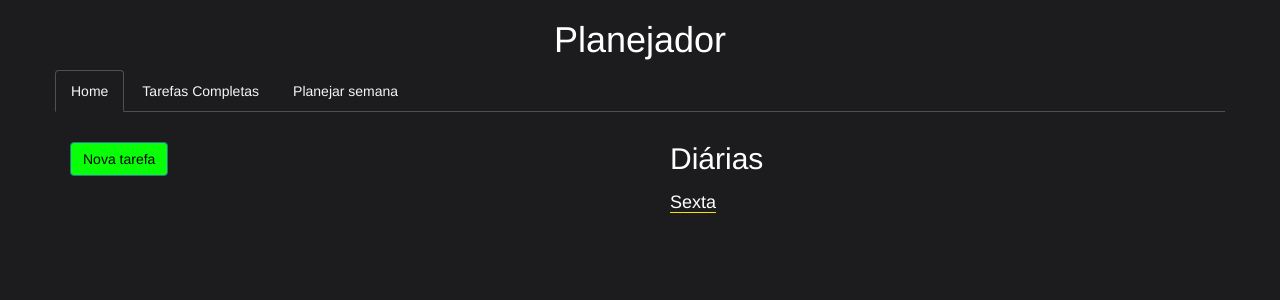
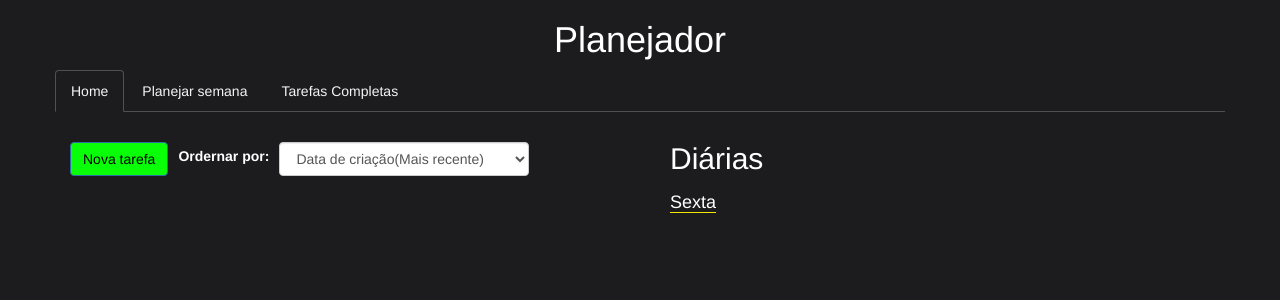
Before and after one commit to maykkk1/todo-list-angular, an Angular app: page /#/home in a window 1280 px wide. Shown: the top 300 px of the page. Built offline with nearby package versions, Linux system fonts and the light colour scheme.

Commit message:
adicionada funcao de ordernar tarefas

```diff
--- a/src/app/header/header.component.html
+++ b/src/app/header/header.component.html
@@ -11,10 +11,10 @@
             <a routerLink="/home" class="nav-link"> Home </a>
         </li>
         <li class="nav-item" routerLinkActive="active">
-            <a routerLink="/tarefas-completas" class="nav-link"> Tarefas Completas </a>
+            <a routerLink="/planner" class="nav-link"> Planejar semana </a>
         </li>
         <li class="nav-item" routerLinkActive="active">
-            <a routerLink="/planner" class="nav-link"> Planejar semana </a>
+            <a routerLink="/tarefas-completas" class="nav-link"> Tarefas Completas </a>
         </li>
     </ul>
 </div>
--- a/src/app/planner.service.ts
+++ b/src/app/planner.service.ts
@@ -30,7 +30,7 @@ export class PlannerService {
     }
 
     addTask(day: string, name: string) {
-        const task = new Tarefa(this.currentIdCounter, name, 'sem')
+        const task = new Tarefa(this.currentIdCounter, name, 5)
         this.currentIdCounter++
         const currentDay = this.getCurrentDay(day)
         currentDay.push(task)
--- a/src/app/shared/Tarefa.model.ts
+++ b/src/app/shared/Tarefa.model.ts
@@ -1,10 +1,10 @@
 export class Tarefa {
     public id: number;
     public name: string;
-    public priority: string;
+    public priority: number;
     public isComplete: boolean = false;
 
-    constructor(id: number, name: string, priority: string) {
+    constructor(id: number, name: string, priority: number) {
         this.id = id;
         this.name = name;
         this.priority = priority;
--- a/src/app/tasks-folder/tasks/new-task/new-task.component.html
+++ b/src/app/tasks-folder/tasks/new-task/new-task.component.html
@@ -12,9 +12,9 @@
                 <small *ngIf="emptyNameError" id="emailHelp" class="form-text text-muted"> Digite o nome da tarefa. </small><br>
                 <label for="tarefaPrioridade"> Prioridade </label>
                 <select #tarefaPrioridade style="padding-right: 10px;" class="form-control" id="tarefaPrioridade">
-                    <option value="baixa"> Baixa </option>
-                    <option value="media"> Média </option>
-                    <option value="alta"> Alta </option>
+                    <option value="0"> Baixa </option>
+                    <option value="1"> Média </option>
+                    <option value="2"> Alta </option>
                   </select>
                   <div style="margin-top: 40px;">
                     <button  mat-raised-button type="button" class="btn btn-success" (click)="onCreateTask()"> Criar nova tarefa </button>
--- a/src/app/tasks-folder/tasks/new-task/new-task.component.ts
+++ b/src/app/tasks-folder/tasks/new-task/new-task.component.ts
@@ -20,7 +20,7 @@ export class NewTaskComponent implements OnInit {
 
   onCreateTask() {
     const name = this.taskName.nativeElement.value
-    const priority = this.taskPrioridade.nativeElement.value
+    const priority = +this.taskPrioridade.nativeElement.value
    if(name.length === 0) return this.emptyNameError = true;
     this.tasksService.addTarefa(name, priority)
     this.emptyNameError = false
--- a/src/app/tasks-folder/tasks/tasks-edit/tasks-edit.component.html
+++ b/src/app/tasks-folder/tasks/tasks-edit/tasks-edit.component.html
@@ -11,10 +11,10 @@
                 <input autocomplete="off" type="text" value="{{ selectedTask.name }}" #tarefaNomeEdit class="form-control" id="tarefaNome">
                 <small *ngIf="emptyNameError" id="emailHelp" class="form-text text-muted"> Digite o nome da tarefa. </small><br>
                 <label for="tarefaPrioridade"> Prioridade </label>
-                <select #tarefaPrioridade value="{{ selectedTask.priority }}" style="padding-right: 10px;" class="form-control" id="tarefaPrioridade">
-                    <option value="baixa"> Baixa </option>
-                    <option value="media"> Média </option>
-                    <option value="alta"> Alta </option>
+                <select #tarefaPrioridade [value]="selectedTask.priority" style="padding-right: 10px;" class="form-control" id="tarefaPrioridade">
+                    <option value=0> Baixa </option>
+                    <option value=1> Média </option>
+                    <option value=2> Alta </option>
                   </select>
                   <div style="margin-top: 40px;">
                     <button  mat-raised-button type="button" class="btn btn-success" (click)="onEditTask()"> Editar tarefa </button>
--- a/src/app/tasks-folder/tasks/tasks-edit/tasks-edit.component.ts
+++ b/src/app/tasks-folder/tasks/tasks-edit/tasks-edit.component.ts
@@ -1,4 +1,5 @@
 import { Component, ElementRef, EventEmitter, Input, OnInit, Output, ViewChild } from '@angular/core';
+import { Subscription } from 'rxjs';
 import { Tarefa } from 'src/app/shared/Tarefa.model';
 import { TasksService } from 'src/app/tasks.service';
 
@@ -16,7 +17,9 @@ export class TasksEditComponent implements OnInit {
 
   constructor(private tasksService: TasksService) { }
 
-  ngOnInit(): void {}
+  ngOnInit(): void {
+
+  }
 
   onEditTask() {
     const newName = this.inputName.nativeElement.value;
--- a/src/app/tasks-folder/tasks/tasks-list-item/tasks-list-item.component.html
+++ b/src/app/tasks-folder/tasks/tasks-list-item/tasks-list-item.component.html
@@ -1,7 +1,7 @@
 <li
 class="list-group-item"
 style="margin-top: 10px;"
-[ngStyle]="{'border-color': tarefaData.priority === 'baixa' ? '#04DAF6' : (tarefaData.priority === 'media' ? '#F3E600' : '#FF003C') }"
+[ngStyle]="{'border-color': tarefaData.priority === 0 ? '#04DAF6' : (tarefaData.priority === 1 ? '#F3E600' : '#FF003C') }"
 >
     <div class="row">
         <div class="col-lg-8">
--- a/src/app/tasks-folder/tasks/tasks-list/tasks-list.component.html
+++ b/src/app/tasks-folder/tasks/tasks-list/tasks-list.component.html
@@ -1,6 +1,22 @@
 <div class="row" style="margin-bottom: 13px;">
-    <div class="col-md-12">
+    <div class="col-md-12" style="display: flex; align-items: center;">
         <button class="btn btn-primary" (click)="createTask()">Nova tarefa</button>
+        <div style="display: flex; align-items: center;">
+            <label for="order" style="color: white; margin-left: 10px;">Ordernar por: </label>
+            <select
+            #select
+            style="width: 250px; margin-left: 10px;"
+            class="form-control"
+            id="order"
+            (change)="changeOrder()"
+            [value]="filterState"
+            >
+                <option value="maisNova">Data de criação(Mais recente)</option>
+                <option value="maisAntiga">Data de criação(Mais antigo)</option>
+                <option value="maiorPrioridade">Maior prioridade</option>
+                <option value="menorPrioridade">Menor prioridade</option>
+            </select>
+        </div>
     </div>
 </div>
 <div class="row">
--- a/src/app/tasks-folder/tasks/tasks-list/tasks-list.component.ts
+++ b/src/app/tasks-folder/tasks/tasks-list/tasks-list.component.ts
@@ -1,4 +1,4 @@
-import { Component, EventEmitter, OnInit, Output } from '@angular/core';
+import { AfterViewInit, Component, ElementRef, EventEmitter, OnInit, Output, ViewChild } from '@angular/core';
 import { ActivatedRoute, Router } from '@angular/router';
 import { Tarefa } from 'src/app/shared/Tarefa.model';
 import { TasksService } from 'src/app/tasks.service';
@@ -9,6 +9,8 @@ import { TasksService } from 'src/app/tasks.service';
   styleUrls: ['./tasks-list.component.css']
 })
 export class TasksListComponent implements OnInit {
+  filterState: string;
+  @ViewChild('select') select: ElementRef;
   @Output() taskToEdit = new EventEmitter<Tarefa>();
   @Output() onCreateTask = new EventEmitter<void>();
 
@@ -17,8 +19,10 @@ export class TasksListComponent implements OnInit {
   constructor(private tasksService: TasksService, private router: Router, private route: ActivatedRoute) { }
 
   ngOnInit(): void {
-    this.tarefas = this.tasksService.getTarefas();
+    this.tarefas = this.tasksService.getOrderedTasks(this.tasksService.filtro);
+    this.filterState = this.tasksService.filtro
   }
+
 
   createTask(){
     this.onCreateTask.emit();
@@ -27,4 +31,8 @@ export class TasksListComponent implements OnInit {
   onEditTaskEmiter(task: Tarefa) {
     this.taskToEdit.emit(task)
   }
+
+  changeOrder() {
+    this.tarefas = this.tasksService.getOrderedTasks(this.select.nativeElement.value)
+  }
 }
```
Also changed, not shown: src/app/tasks.service.ts (+17 -4 lines), src/app/tasks-folder/tasks/tasks-list/tasks-list.component.css (line endings or trailing spaces).
